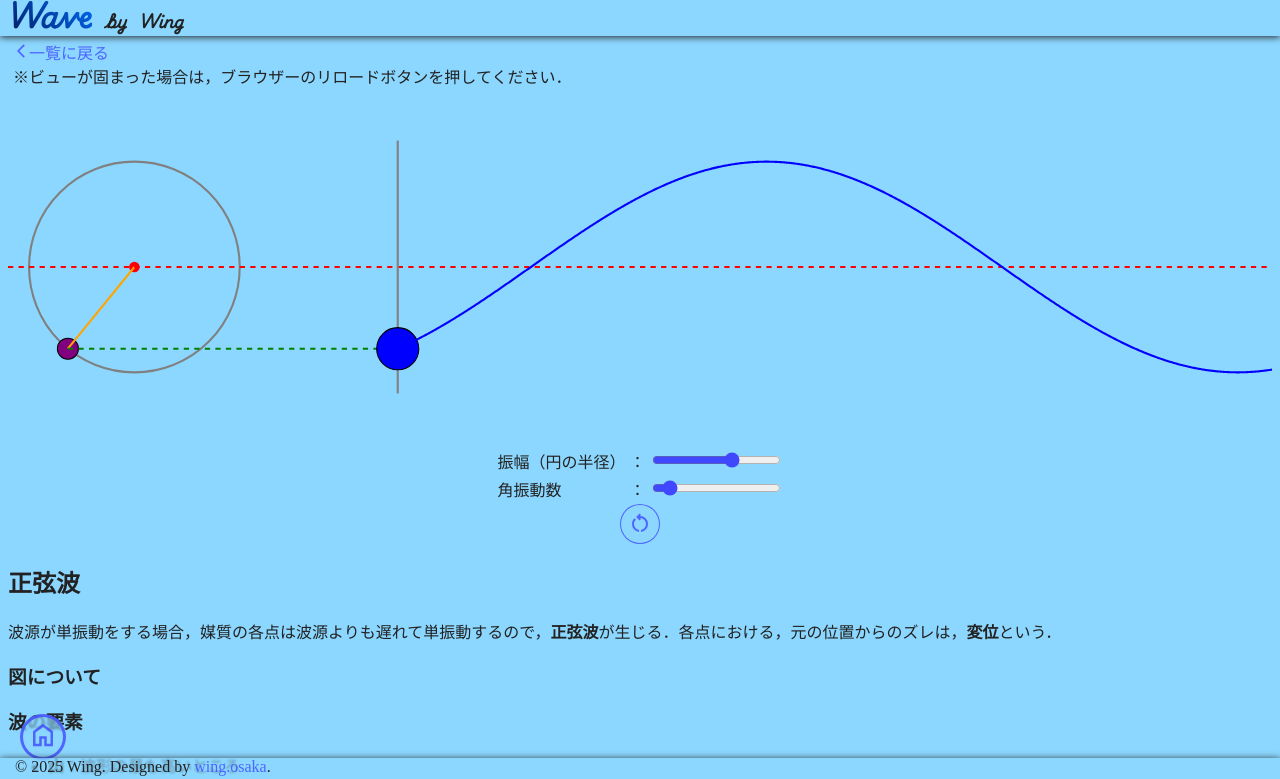
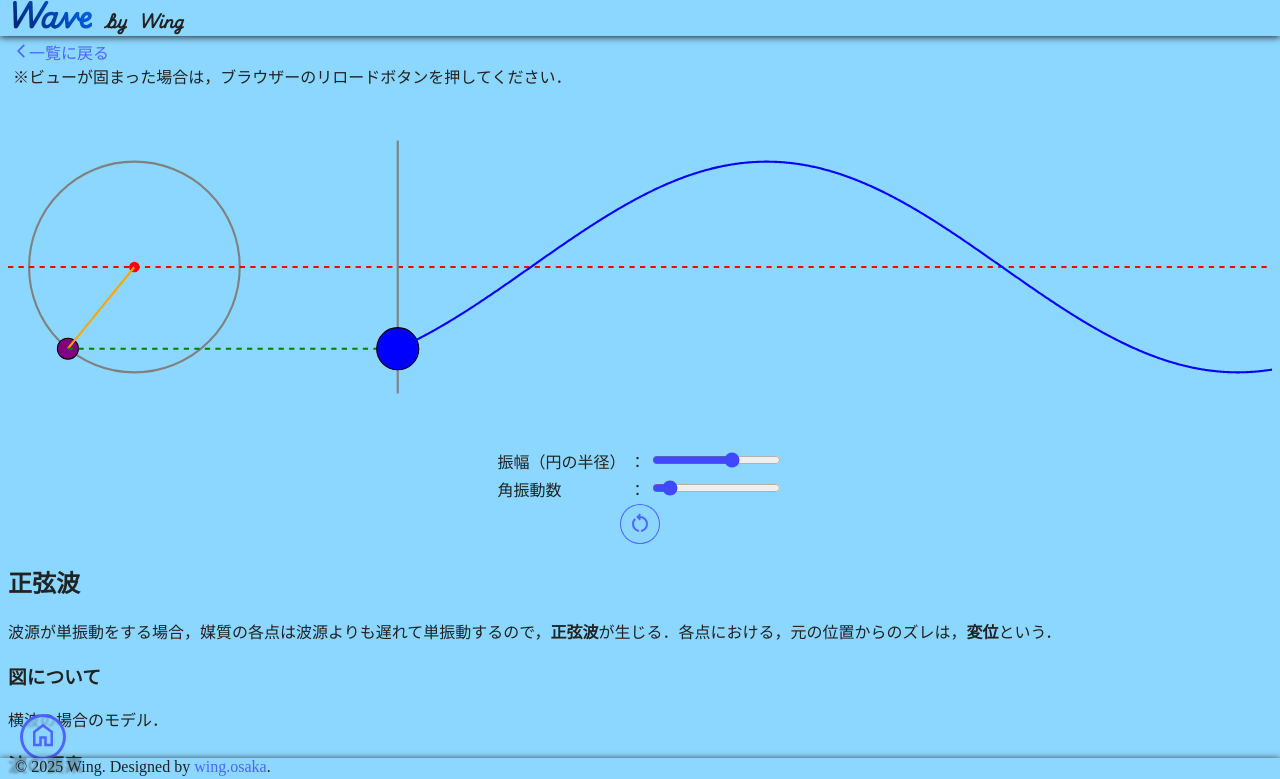
Before and after one commit to te-wing/wave.graphics, a Next.js app: page /wavelayout/sinwave in a window 1280 px wide. Shown: the top 779 px of the page. Built offline with nearby package versions, Linux system fonts and the light colour scheme; a web font is replaced by a local one.

Commit message:
図について

```diff
--- a/src/app/wavelayout/sinwave/page.tsx
+++ b/src/app/wavelayout/sinwave/page.tsx
@@ -14,6 +14,7 @@ export default function 正弦波() {
       <h2>正弦波</h2>
       <p>波源が単振動をする場合，媒質の各点は波源よりも遅れて単振動するので，<strong>正弦波</strong>が生じる．各点における，元の位置からのズレは，<strong>変位</strong>という．</p>
       <h3>図について</h3>
+      <p>横波の場合のモデル．</p>
       <h3>波の要素</h3>
       <ul>
         <li><strong>山</strong>：波形の最も高いところ</li>
```
